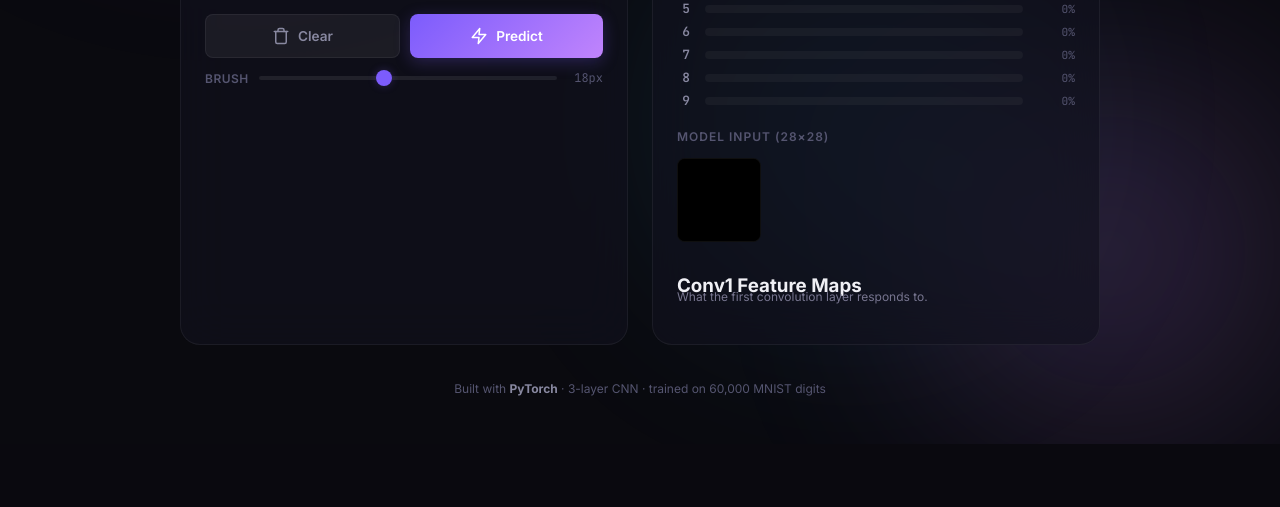
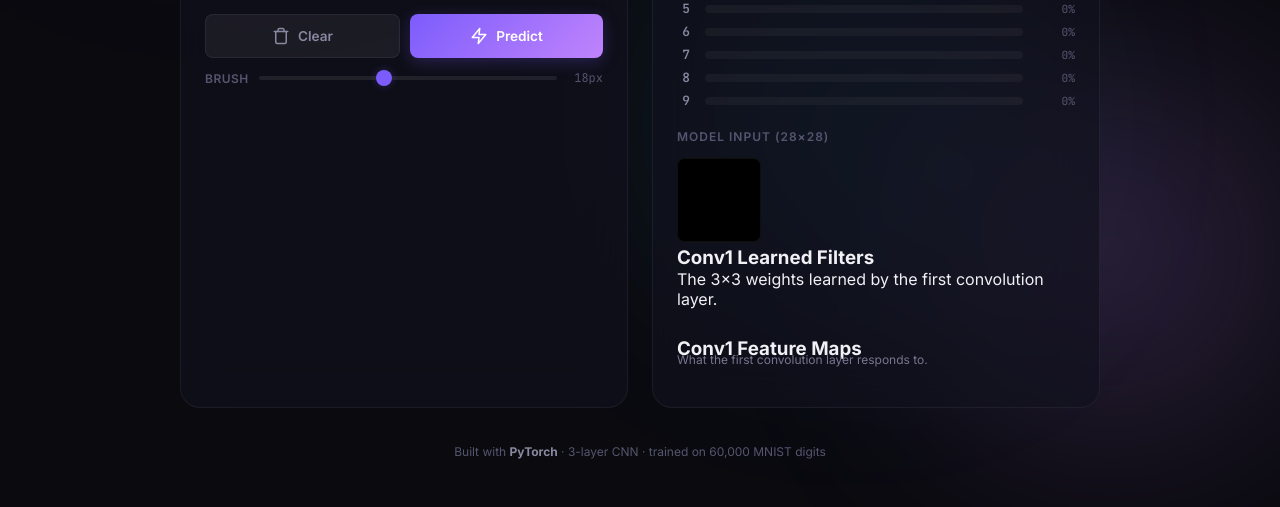
Before and after one commit to roshanvs32/cnn-visualizer, a Flask app: page / in a window 1280 px wide. Shown: the part 469-976 px from the top of the page. Before the commit the page ends 913 px from the top, so only its background shows below. Run offline with Flask 3, Linux system fonts and the light colour scheme; parts of the project's set-up code (start-up, migrations or seed data) failed here and were passed over.

Commit message:
feat: add Conv1 filter container

```diff
--- a/templates/index.html
+++ b/templates/index.html
@@ -91,12 +91,26 @@
                     <h3>Model Input (28×28)</h3>
                     <canvas id="preview-canvas" width="28" height="28"></canvas>
                 </div>
-                <!-- Conv1 Feature Maps -->
+
+    <!-- Conv1 Learned Filters -->
+<div class="filter-section">
+    <h3>Conv1 Learned Filters</h3>
+    <p class="filter-description">
+        The 3×3 weights learned by the first convolution layer.
+    </p>
+
+    <div class="filter-grid" id="filter-grid">
+        <!-- JavaScript fills these -->
+    </div>
+</div>
+
+<!-- Conv1 Feature Maps -->
 <div class="feature-map-section">
     <h3>Conv1 Feature Maps</h3>
     <p class="feature-map-description">
         What the first convolution layer responds to.
     </p>
+
     <div class="feature-map-grid" id="feature-map-grid">
         <!-- JavaScript fills these -->
     </div>
```
